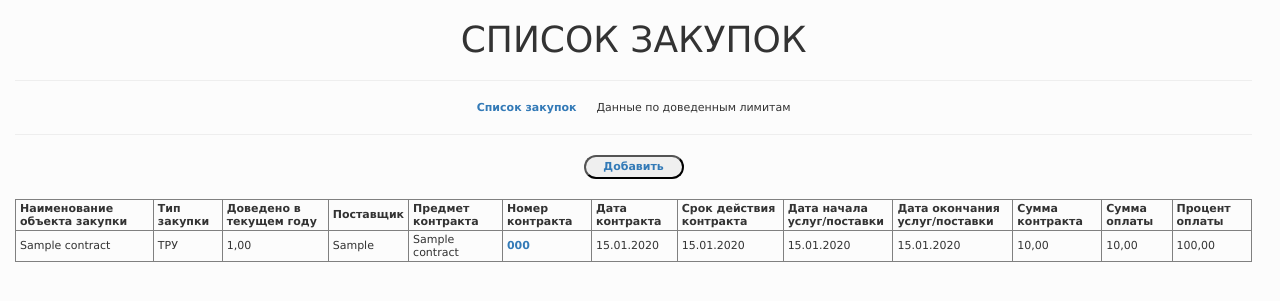
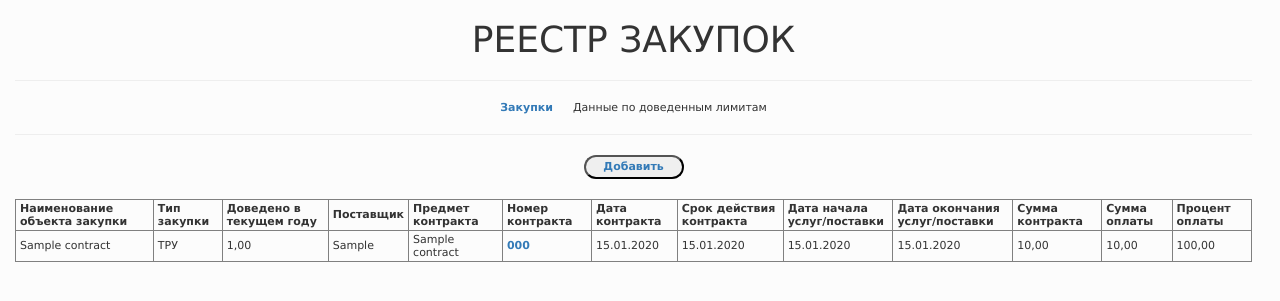
Before and after one commit to evlx87/contract_control, a Django app: page /contracts/ in a window 1280 px wide. Shown: the top 301 px of the page. Run offline with Django 5.2, Linux system fonts and the light colour scheme; tables that the repository leaves empty hold one stand-in row (values such as "Sample post"); some libraries are stand-ins or nearby versions.

Commit message:
Скорректировано название портала

```diff
--- a/contracts/templates/contracts/includes/inc__menu.html
+++ b/contracts/templates/contracts/includes/inc__menu.html
@@ -1,6 +1,6 @@
 <div class="menu_container">
     <ul>
-        <li><a href="/contracts/">Список закупок</a></li>
+        <li><a href="/contracts/">Закупки</a></li>
         <li>Данные по доведенным лимитам</li>
     </ul>
 </div>
--- a/contracts/templates/contracts/purchases_list.html
+++ b/contracts/templates/contracts/purchases_list.html
@@ -7,7 +7,7 @@
 {% endblock %}
 
 {% block page_header %}
-    <h1>Список закупок</h1>
+    <h1>Реестр закупок</h1>
 {% endblock %}
 
 {% block page_content %}
```
